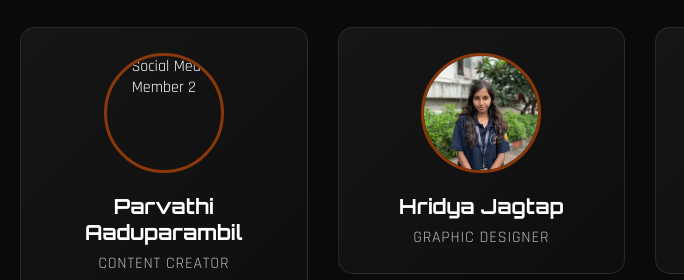
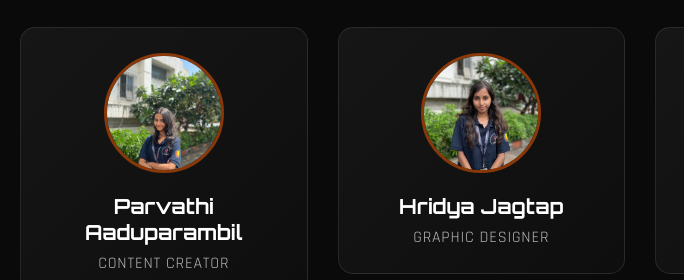
Before and after one commit to def-hrithik/E-Cell, a plain HTML site: page team.html in a window 1280 px wide. Shown: the part 1070-1350 px from the top of the page, 0-684 px from the left. Drawn offline with Linux system fonts and the light colour scheme.

Commit message:
Update team.html

```diff
--- a/team.html
+++ b/team.html
@@ -298,7 +298,7 @@
             <div class="team-member-item" data-category="social-media">
                 <div class="team-member-card">
                     <div class="member-photo-container">
-                        <img src="assets/Team/11zon_parvati.jpeg" alt="Social Media Member 2" class="member-photo">
+                        <img src="assets/Team/parvathi.jpeg" alt="Social Media Member 2" class="member-photo">
                     </div>
                     <div class="member-details">
                         <h4 class="member-name">Parvathi Aaduparambil</h4>
```
